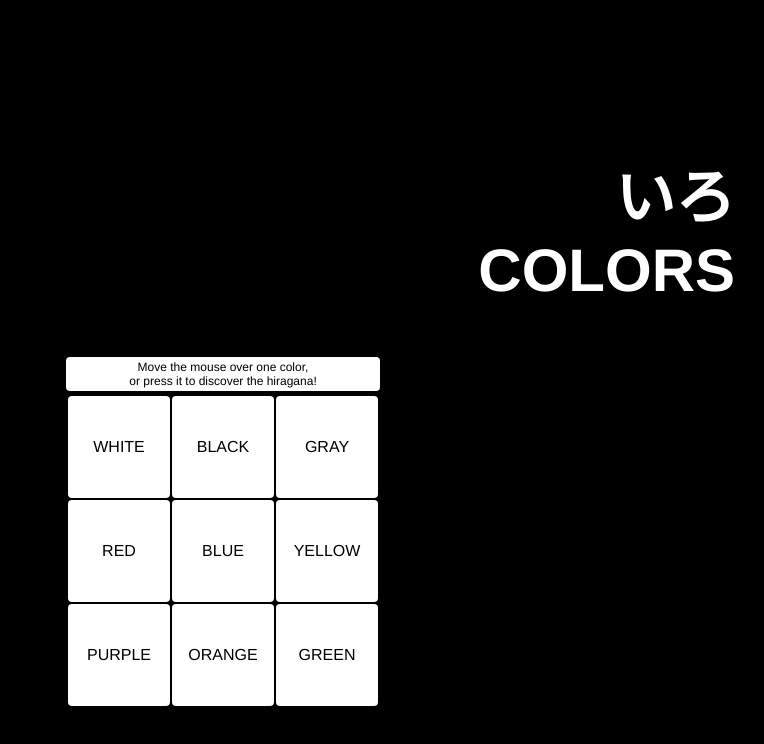
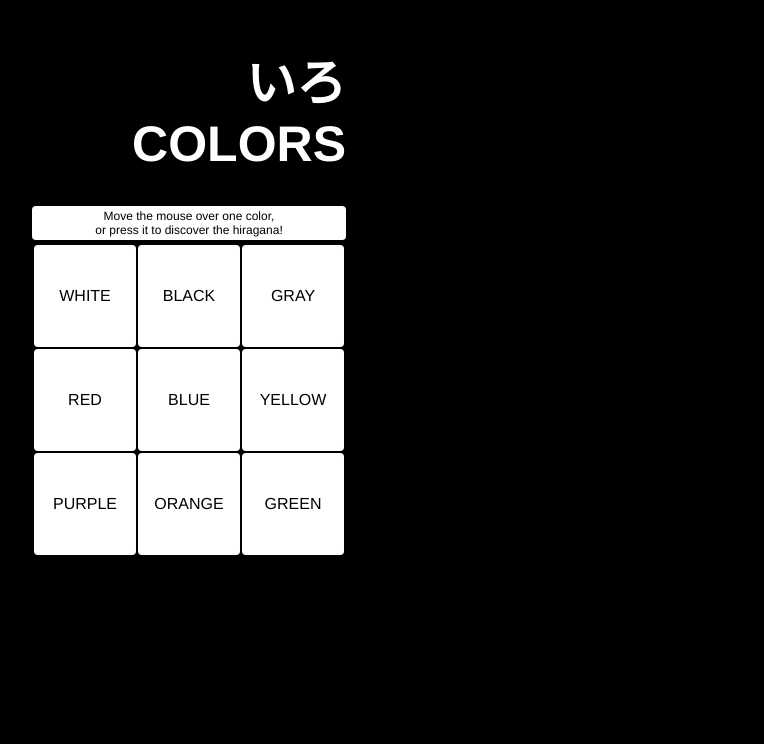
Before and after one commit to julietamullen/japanesecolors, a plain HTML site: page index.html in a window 1280 px wide. Shown: the whole page, without its empty margins (417-1181 px from the left). Drawn offline with Linux system fonts and the light colour scheme.

Commit message:
Add files via upload

```diff
--- a/index.html
+++ b/index.html
@@ -11,20 +11,24 @@
         }
 
         body div.colors {
+            padding: 1px;
             background-color: rgb(0, 0, 0);
-            display: flex;
+            position: absolute;
+            left: 35%;
+            right: auto;
+            <-- ! display: flex;
             align-items: center;
             justify-content: center;
             height: 100vh;
             flex-direction: column;
-
+            -->
         }
 
         .h1 {
-            font-size: 30px;
+            padding: 0px;
+            font-size: 25px;
             text-align: right;
             font-family: Helvetica;
-            width: 80vw;
             color: white;
         }
 
@@ -36,6 +40,12 @@
             font-size: 12px;
             font-family: Helvetica;
             border-radius: 4px;
+            position: relative;
+            left: auto;
+        }
+
+        div.table {
+            padding: 0px;
         }
 
 
```
